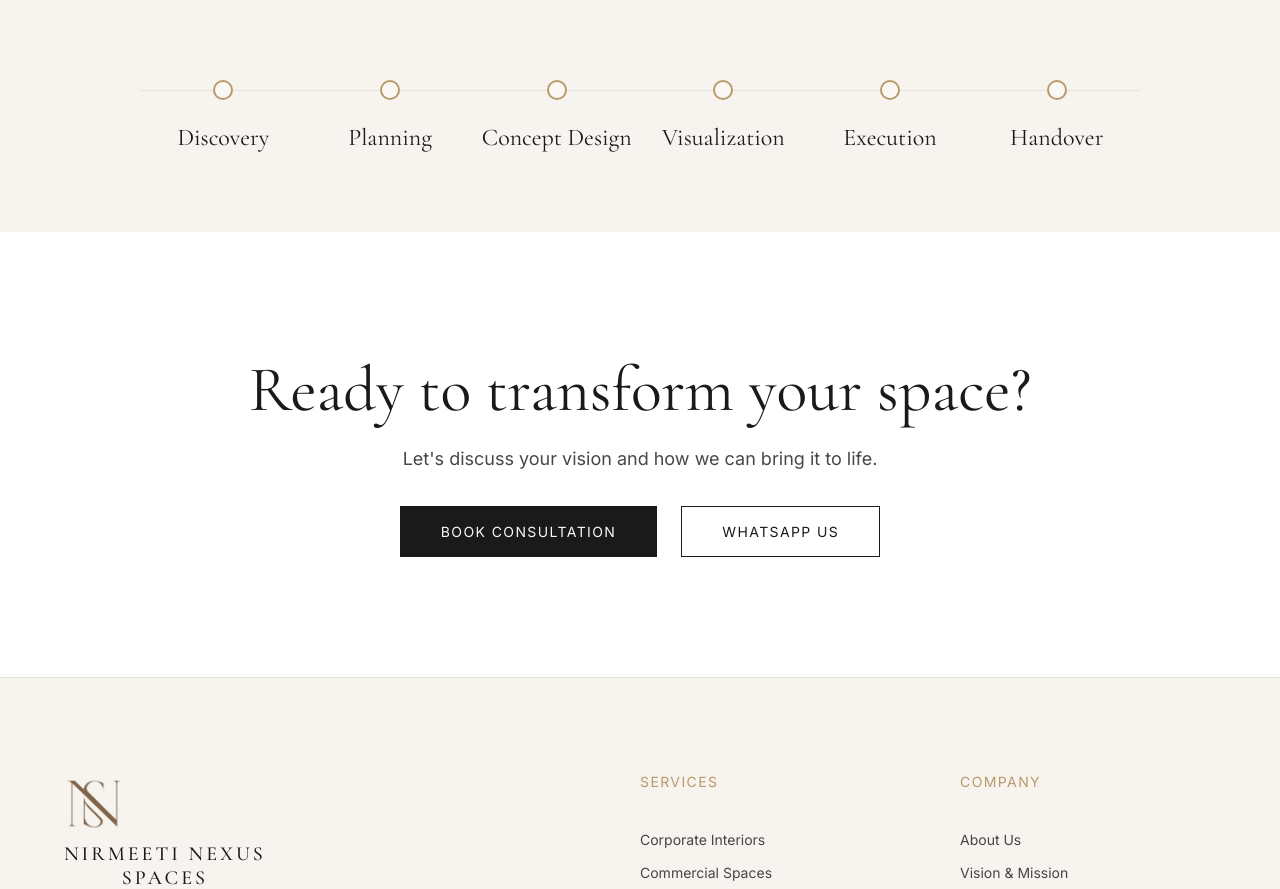
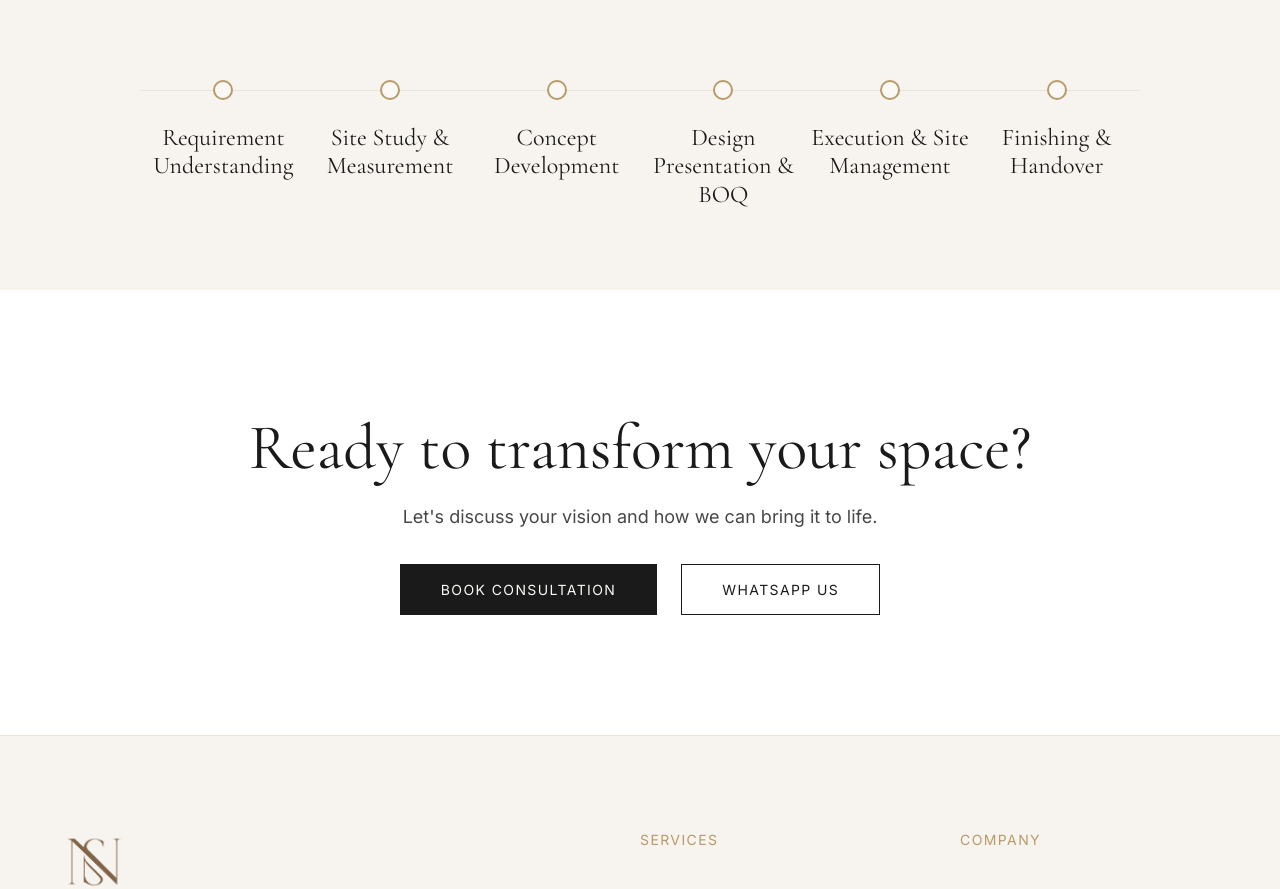
Before and after one commit to nihal7153/nirmeeti_nexus_spaces_llp, a Next.js app: page / in a window 1280 px wide. Shown: the part 3290-4179 px from the top of the page. Built offline with nearby package versions, Linux system fonts and the light colour scheme.

Commit message:
Update execution process steps

```diff
--- a/src/app/page.tsx
+++ b/src/app/page.tsx
@@ -135,8 +135,8 @@ export default function Home() {
 
           <div className={styles.timeline}>
             {[
-              "Discovery", "Planning", "Concept Design",
-              "Visualization", "Execution", "Handover"
+              "Requirement Understanding", "Site Study & Measurement", "Concept Development",
+              "Design Presentation & BOQ", "Execution & Site Management", "Finishing & Handover"
             ].map((step, index) => (
               <div key={index} className={styles.timelineStep}>
                 <div className={styles.timelineDot}></div>
```
